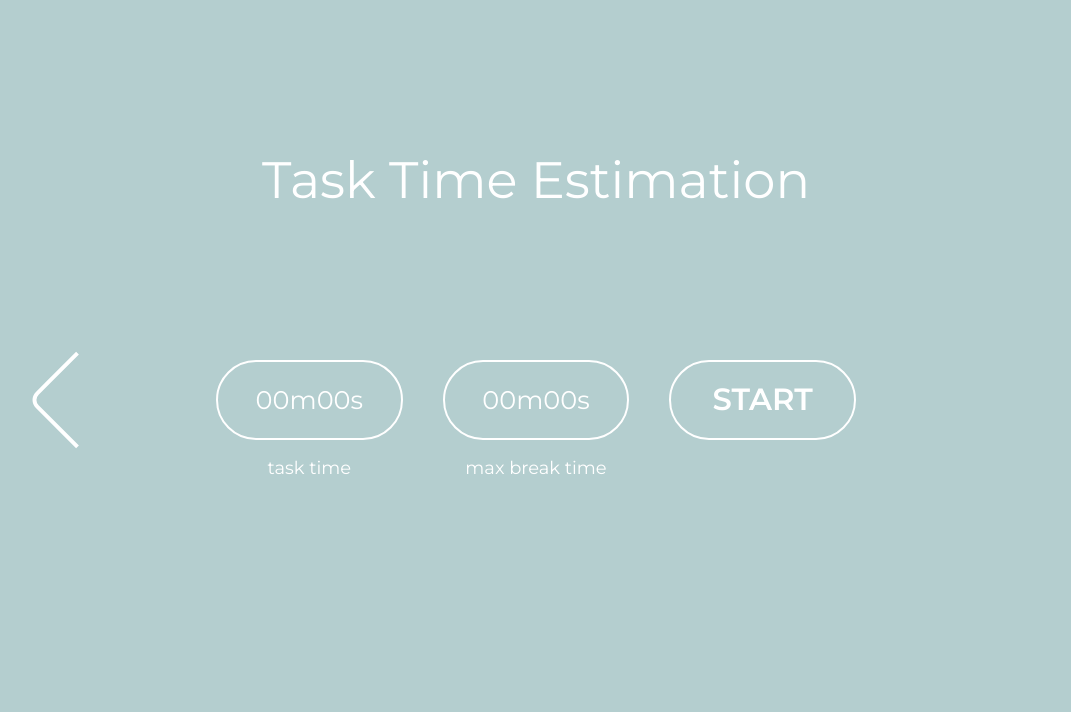
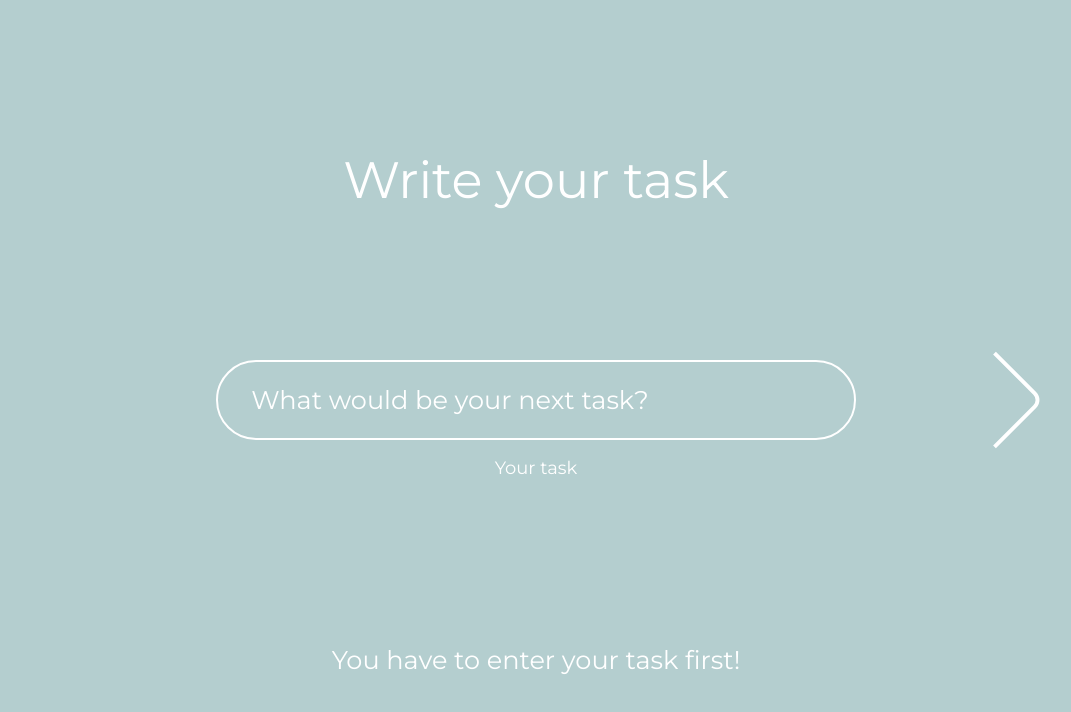
Before and after one commit to jchojna/task-timer, a React (Create React App) app: page / in a window 1280 px wide. Both pictures are taken after a click on the button 1120 px from the left and 400 px from the top of the page. Shown: the top 712 px of the page, without its empty margins (104-1175 px from the left). Built offline with nearby package versions, Linux system fonts and the light colour scheme.

Commit message:
feat(js): add taskName input validation

```diff
--- a/src/components/App.js
+++ b/src/components/App.js
@@ -14,12 +14,20 @@ class App extends Component {
       isTimeVisible: false,
       isTimerVisible: false,
       isStopTaskVisible: false,
-      isOutroVisible: false
+      isOutroVisible: false,
+      taskName: null,
+      isTaskNameValid: false
     }
   }
 
   handleCompVisibility = (object) => this.setState(object);
 
+  handleTaskName = (name) => {
+    this.setState({
+      taskName: name,
+      isTaskNameValid: name.length > 0 ? true : false
+    });
+  }
 
   render() {
     const {
@@ -27,20 +35,27 @@ class App extends Component {
       isTimeVisible,
       isTimerVisible,
       isStopTaskVisible,
-      isOutroVisible
+      isOutroVisible,
+      taskName,
+      isTaskNameValid
     } = this.state;
 
     return (
       <div className="App">
         <h1 className="App__heading visuallyhidden">Task Timer App</h1>
         <Task
-          className={isTaskVisible
+          compClassName={isTaskVisible
             ? "Task--visible slideInLeft"
             : "slideOutLeft"}
+          alertClassName={taskName === ""
+            ? "Task__alert--visible"
+            : ""}
           isVisible={this.handleCompVisibility}
+          changeTaskName={this.handleTaskName}
+          taskNameValidity={isTaskNameValid}
         />
         <Time
-          className={isTimeVisible
+          compClassName={isTimeVisible
             ? "Time--visible slideInRight"
             : "slideOutRight"}
           isVisible={this.handleCompVisibility}
--- a/src/components/Task.js
+++ b/src/components/Task.js
@@ -5,19 +5,19 @@ import '../scss/Task_Time.scss';
 const Task = (props) => {
 
   return (
-    <section className={`Task ${props.className}`}>
+    <section className={`Task ${props.compClassName}`}>
       <h2 className="Task__heading">Write your task</h2>
       <input
         className="Task__input Task__input--name"
         id="task-name"
         placeholder="What would be your next task?"
+        onChange={(e) => props.changeTaskName(e.target.value)}
       />
       <button
         className="button Task__button Task__button--right"
-        onClick={() => props.isVisible({
-          isTaskVisible: false,
-          isTimeVisible: true
-        })}
+        onClick={props.taskNameValidity
+          ? () => props.isVisible({isTaskVisible: false, isTimeVisible: true})
+          : () => props.changeTaskName("")}
       >
         <svg className="Task__svg" viewBox="0 0 512 512">
           <use href={`${icons}#arrow-right`} />
@@ -27,7 +27,7 @@ const Task = (props) => {
         <label className="Task__label Task__label--name" htmlFor="task-name">
           Your task
         </label>
-        <p className="Task__alert">
+        <p className={`Task__alert ${props.alertClassName}`}>
           You have to enter your task first!
         </p>
       </div>
--- a/src/components/Time.js
+++ b/src/components/Time.js
@@ -4,7 +4,7 @@ import '../scss/Task_Time.scss';
 
 const Time = (props) => {
   return (
-    <section className={`Time ${props.className}`}>
+    <section className={`Time ${props.compClassName}`}>
       <h2 className="Time__heading">Task Time Estimation</h2>
       <button
         className="Time__button Time__button--left"
```
Also changed, not shown: src/main.js (+4 -4 lines).
